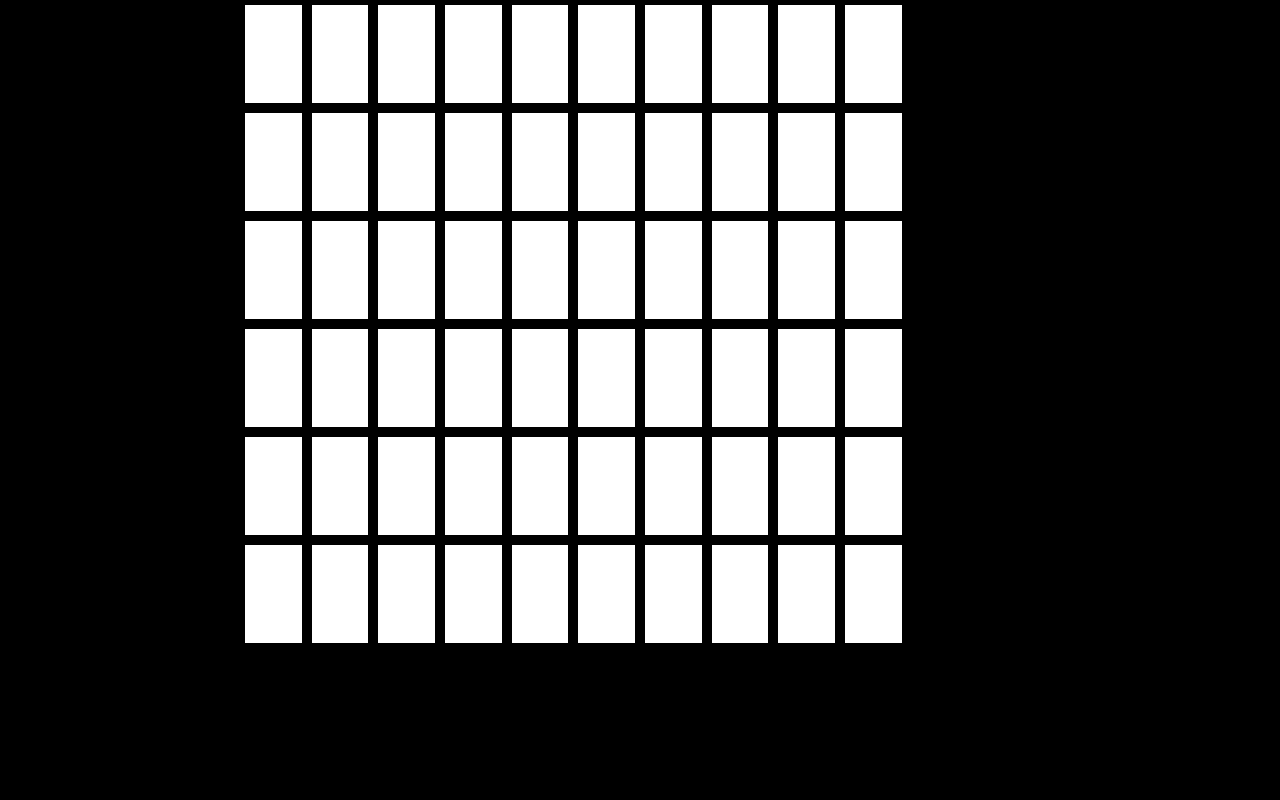
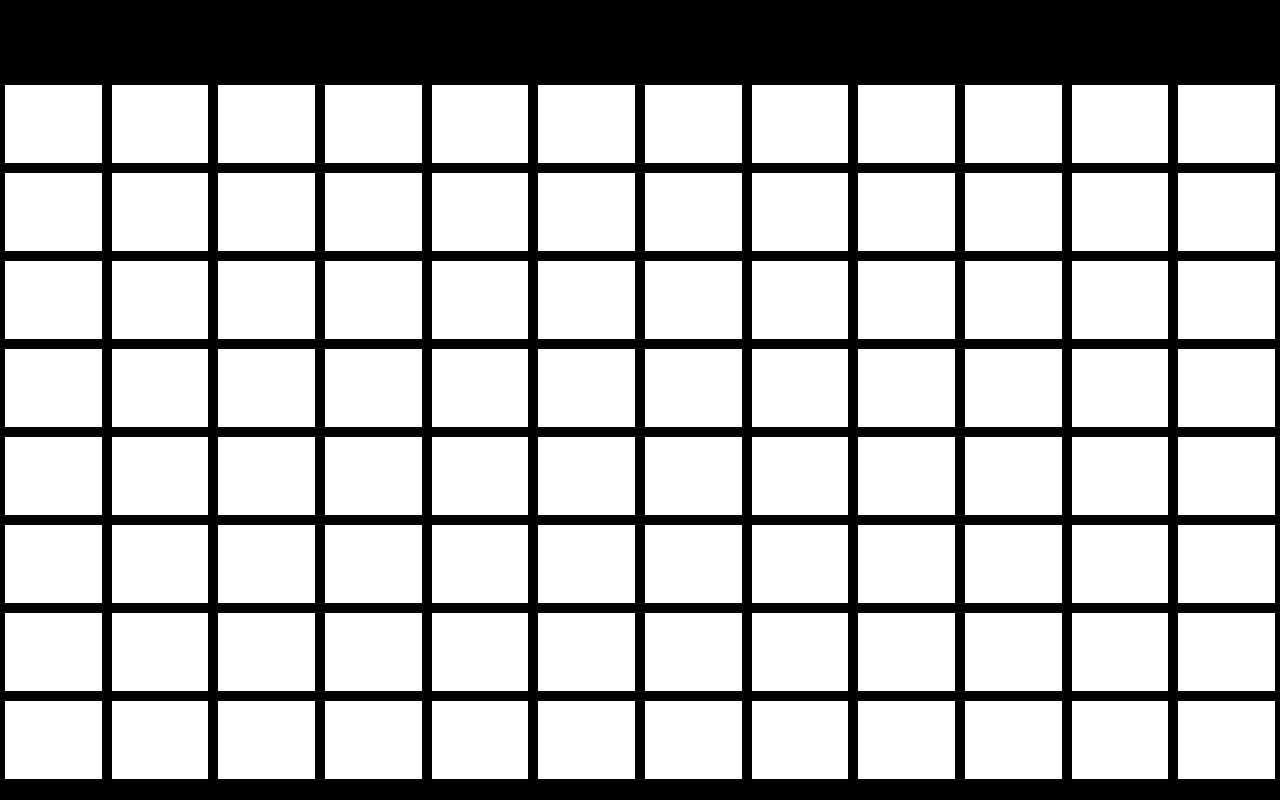
Before and after one commit to esmyser/connect4, a React app: page / in a window 1280 px wide. Built offline with nearby package versions, Linux system fonts and the light colour scheme.

Commit message:
creates dropper class

```diff
--- a/public/style.css
+++ b/public/style.css
@@ -5,7 +5,7 @@ body {
 
 .spot {
     border: 1px solid black;
-    height: 100px;
+    height: 80px;
     width: 100%;
     text-align: center;
     padding-top: 40px;
@@ -18,7 +18,6 @@ body {
 
 .board {
     margin: 0 auto;
-    width: 800px;
 }
 
 .player0 {
@@ -36,3 +35,17 @@ body {
 .player3 {
     background: green;
 }
+
+.drop {
+    height: 80px;
+    border-radius: 50%;
+    background: black;
+}
+
+.drop:hover.player1 {
+    background: red;
+}
+
+.drop:hover.player2 {
+    background: blue;
+}
--- a/src/containers/App.js
+++ b/src/containers/App.js
@@ -1,6 +1,7 @@
 import React from 'react';
 import Board from './Board';
 import Winner from './Winner';
+import Dropper from './Dropper';
 import { connect } from 'react-redux';
 import { playTurn } from '../actions/index';
 import 'bootstrap/dist/css/bootstrap.css';
@@ -8,16 +9,21 @@ import 'bootstrap/dist/css/bootstrap-theme.css';
 import '../../public/style.css';
 
 let App = ({ dispatch, game }) => (
-    <div className="container">
+    <div>
         <Winner
             winner={ game.winner }
+        />
+        <Dropper
+            cols={ game.cols }
+            board={ game.board }
+            player={ game.currentPlayer }
+            onColClick={ col => dispatch(
+                playTurn(col, game.currentPlayer)
+            )}
         />
         <Board
             cols={ game.cols }
             board={ game.board }
-            onColClick={ col => dispatch(
-                playTurn(col, game.currentPlayer)
-            ) }
         />
     </div>
 )
--- a/src/containers/Board.js
+++ b/src/containers/Board.js
@@ -1,7 +1,7 @@
 import React from 'react';
 import Column from './Column';
 
-let Board = ({ cols, board, onColClick }) => (
+let Board = ({ cols, board }) => (
     <div className="board">
     {
         board.map((rows, index) =>
@@ -9,7 +9,6 @@ let Board = ({ cols, board, onColClick }) => (
                 key={ index }
                 cols={ parseInt(12 / cols) }
                 rows={ [...rows].reverse() }
-                onClick={ () => onColClick(index) }
             />
         )
     }
--- a/src/containers/Column.js
+++ b/src/containers/Column.js
@@ -1,13 +1,12 @@
 import React from 'react';
 import Spot from './Spot';
 
-let Column = ({ dispatch, rows, cols, onClick }) => {
+let Column = ({ dispatch, rows, cols }) => {
     let className = "col-xs-" + cols + " column";
 
     return (
         <div
             className={ className }
-            onClick={ onClick }
         >
         {
             rows.map((player, index) =>
--- /dev/null
+++ b/src/containers/Drop.js
@@ -0,0 +1,47 @@
+import React from 'react';
+
+let Drop = ({ cols, player, onClick }) => {
+    let className = "col-xs-" + parseInt(12 / cols) + " player" + player + " drop";
+
+    return (
+        <div
+            className={ className }
+            onClick={ onClick }
+        >
+        </div>
+    )
+};
+
+export default Drop;
+
+
+//     getInitialState: function () {
+//         return { hover: false };
+//     },
+
+//     mouseOver: function () {
+//         this.setState({ hover: true });
+//     },
+
+//     mouseOut: function () {
+//         this.setState({ hover: false });
+//     },
+
+//     render: function() {
+//         var label = "foo";
+
+//         if (this.state.hover) {
+//             label = "bar";
+//         }
+
+//         return React.createElement(
+//             "div",
+//             {
+//                 onMouseOver: this.mouseOver,
+//                 onMouseOut: this.mouseOut,
+//                 className: label
+//             }
+//         );
+//     }
+
+// React.render(React.createElement(HoverButton, null), document.body);
--- /dev/null
+++ b/src/containers/Dropper.js
@@ -0,0 +1,19 @@
+import React from 'react';
+import Drop from './Drop';
+
+let Dropper = ({ cols, board, player, onColClick }) => (
+    <div className="dropper">
+    {
+        board.map((rows, index) =>
+            <Drop
+                key={ index }
+                cols={ cols }
+                player={ player }
+                onClick={ () => onColClick(index) }
+            />
+        )
+    }
+    </div>
+);
+
+export default Dropper;
--- a/src/reducers/game.js
+++ b/src/reducers/game.js
@@ -12,7 +12,7 @@ const initialBoard = (rows, cols) => {
     return board;
 };
 
-const initialState = (cols=10, rows=6, numPlayers=2, spotsToWin=4) => {
+const initialState = (cols=12, rows=8, numPlayers=2, spotsToWin=4) => {
     let players = [];
 
     for (let i=1; i<=numPlayers; i++) {
```
